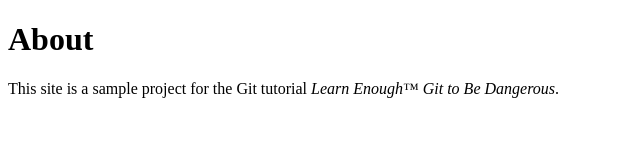
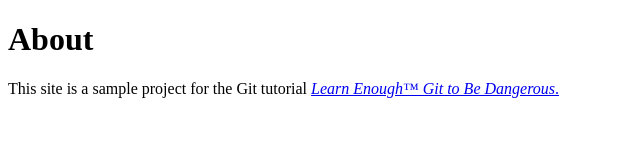
Before and after one commit to carolynwangjy/website, a plain HTML site: page about.html in a window 1280 px wide. Shown: the whole page, without its empty margins (0-640 px from the left). Drawn offline with Linux system fonts and the light colour scheme.

Commit message:
Add link to tutorial title

```diff
--- a/about.html
+++ b/about.html
@@ -7,7 +7,7 @@
     <h1>About</h1>
     <p>
       This site is a sample project for the Git
-      tutorial <em>Learn Enough™ Git to Be Dangerous</em>.
+      tutorial <a href="https://www.learnenough.com/git-tutorial"><em>Learn Enough™ Git to Be Dangerous</em>.</a>
     </p>
   </body>
 </html>
```
